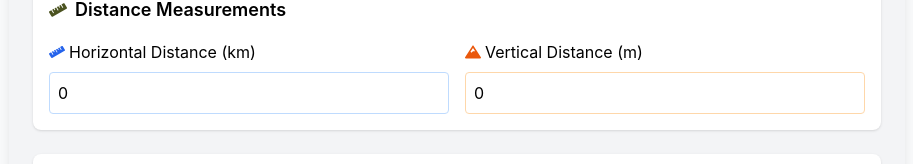
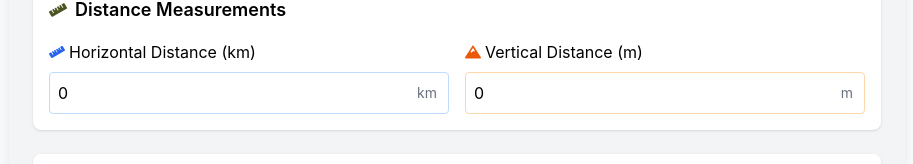
Before and after one commit to simonpythoud/military-tour-calculator, a React (Vite) app: page / in a window 1280 px wide. Shown: the part 340-504 px from the top of the page, without its empty margins (183-1096 px from the left). Built offline with nearby package versions, Linux system fonts and the light colour scheme.

Commit message:
feat(ux): add unit suffixes to distance inputs
Co-authored-by: simonpythoud <1273158+simonpythoud@users.noreply.github.com>

```diff
--- a/src/components/TourCalculator.tsx
+++ b/src/components/TourCalculator.tsx
@@ -282,6 +282,7 @@ const TourCalculator: React.FC = () => {
               <FaRuler className="text-blue-600" />
               {t('horizontalDistance')}
             </label>
+            <div className="relative">
               <input
                 id={horizontalId}
                 type="number"
@@ -299,9 +300,13 @@ const TourCalculator: React.FC = () => {
                 onFocus={(e) => e.target.select()}
                 max={MAX_HORIZONTAL_DISTANCE}
                 min={0}
-              className="w-full p-2 border rounded focus:ring-2 focus:ring-blue-300 border-blue-200"
+                className="w-full p-2 pr-8 border rounded focus:ring-2 focus:ring-blue-300 border-blue-200 [appearance:textfield] [&::-webkit-outer-spin-button]:appearance-none [&::-webkit-inner-spin-button]:appearance-none"
                 placeholder={t('enterDistance')}
               />
+              <span className="absolute right-3 top-1/2 -translate-y-1/2 text-gray-500 pointer-events-none text-sm">
+                km
+              </span>
+            </div>
           </div>
 
           <div>
@@ -312,6 +317,7 @@ const TourCalculator: React.FC = () => {
               <FaMountain className="text-orange-600" />
               {t('verticalDistance')}
             </label>
+            <div className="relative">
               <input
                 id={verticalId}
                 type="number"
@@ -329,9 +335,13 @@ const TourCalculator: React.FC = () => {
                 onFocus={(e) => e.target.select()}
                 max={MAX_VERTICAL_DISTANCE}
                 min={0}
-              className="w-full p-2 border rounded focus:ring-2 focus:ring-orange-300 border-orange-200"
+                className="w-full p-2 pr-8 border rounded focus:ring-2 focus:ring-orange-300 border-orange-200 [appearance:textfield] [&::-webkit-outer-spin-button]:appearance-none [&::-webkit-inner-spin-button]:appearance-none"
                 placeholder={t('enterAltitude')}
               />
+              <span className="absolute right-3 top-1/2 -translate-y-1/2 text-gray-500 pointer-events-none text-sm">
+                m
+              </span>
+            </div>
           </div>
         </div>
       </div>
```
Lines whose indentation alone changed are shown as unchanged.
